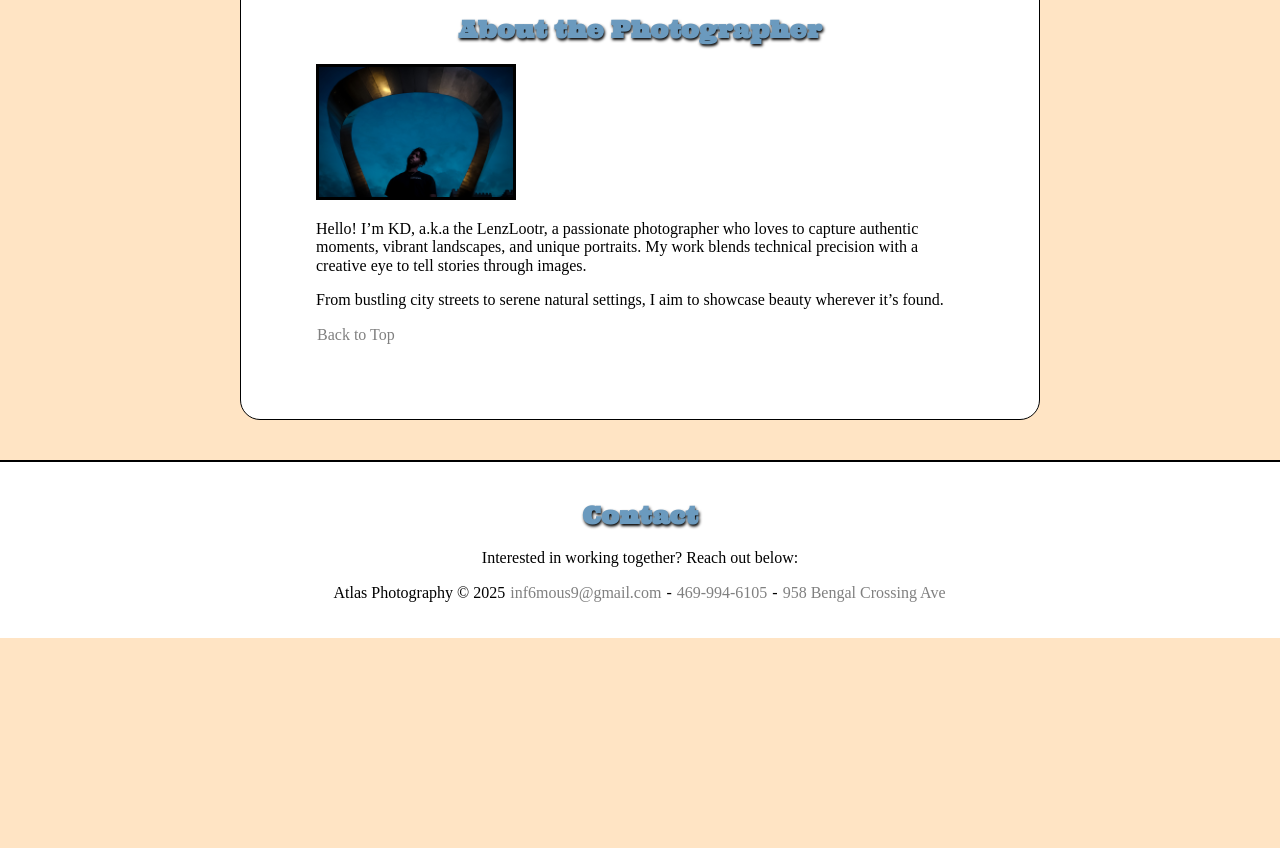
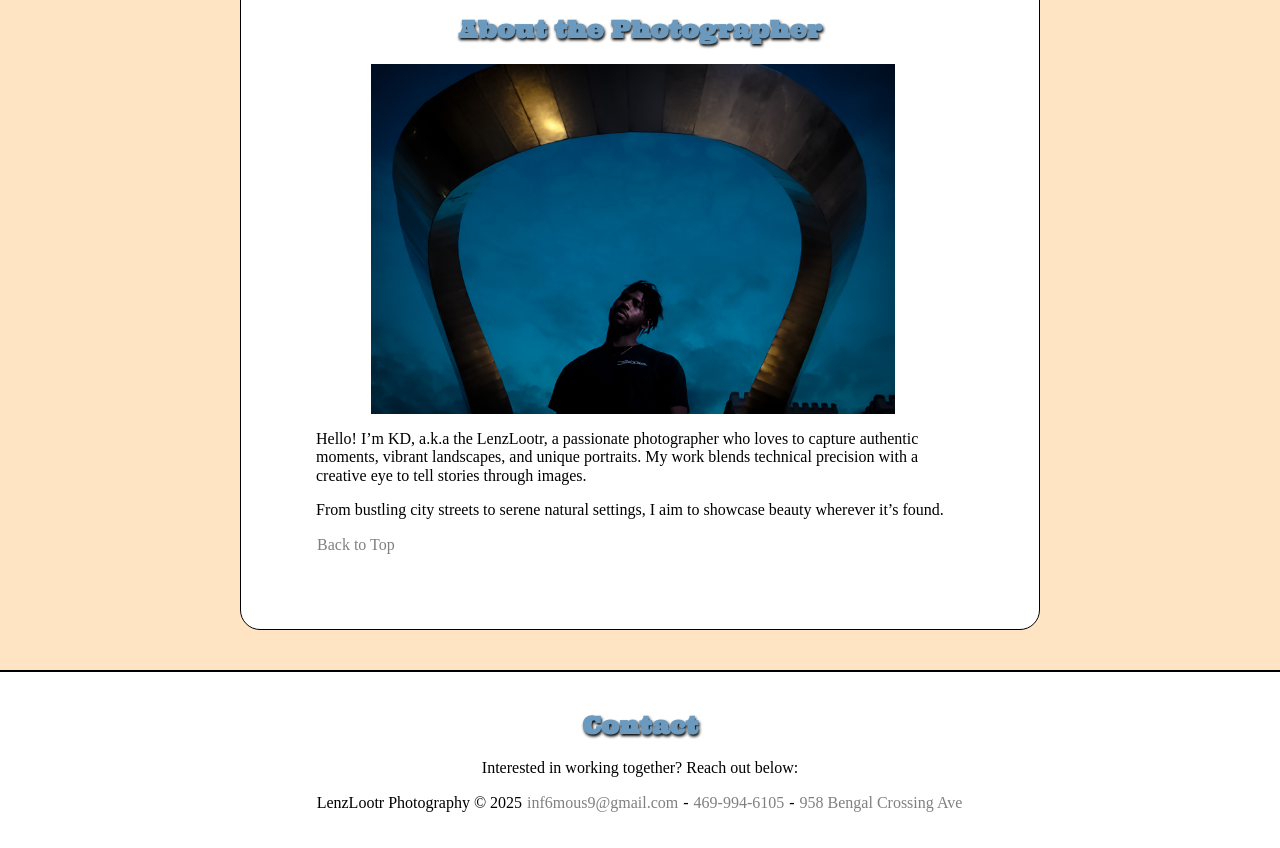
Before and after one commit to inf6mous/Project-1--LenzLootr, a plain HTML site: page index.html in a window 1280 px wide. Shown: the part 978-1826 px from the top of the page. Before the commit the page ends 1616 px from the top, so only its background shows below. Drawn offline with Linux system fonts and the light colour scheme; a web font is replaced by a local one.

Commit message:
Alignment

```diff
--- a/css/main.css
+++ b/css/main.css
@@ -51,8 +51,6 @@ h2 {
   gap: 20px;
 }
 
-
-
 .top-image {
   text-align: center;
   color: black;
@@ -66,10 +64,12 @@ a:hover {
 
 .Morales {
   background-image: url("../img/Morales.JPG");
-  background-size: cover;
+  background-size: contain;
   background-repeat: no-repeat;
   height: 350px;
   margin-top: 20px;
+  padding: 20px;
+  margin-left: 55px;
 }
 
 .footer {
--- a/index.html
+++ b/index.html
@@ -9,6 +9,13 @@
   <link rel="icon" href="icon.png">
   <link rel="stylesheet" href="./css/normalize.css">
   <link rel="stylesheet" href="./css/main.css">
+
+ <!-- Favicon for BAPS -->
+  <link rel="icon" href="./img/BAPS.jpg" type="image/x-icon">
+  <link rel="shortcut icon" href="./img/BAPS.jpg" type="image/x-icon">
+  <link rel="icon" type="image/png" sizes="32x32" href="./img/baps-32x32.png">
+  <link rel="icon" type="image/png" sizes="16x16" href="./img/baps-16x16.png">
+  <link rel="manifest" href="./baps.webmanifest">
 
   <meta name="theme-color" content="#000">
   <link rel="preconnect" href="https://fonts.googleapis.com">
@@ -71,17 +78,14 @@
       <section id="about">
         <h2>About the Photographer</h2>
         <div class="about-section">
-          <div>
-            <img src="./img/Morales.JPG" alt="Photographer portrait">
-          </div>
+            <div class="Morales"></div>
+
           <div>
             <p>Hello! I’m KD, a.k.a the LenzLootr, a passionate photographer who loves to capture authentic moments, vibrant landscapes, and unique portraits. My work blends technical precision with a creative eye to tell stories through images.</p>
             <p>From bustling city streets to serene natural settings, I aim to showcase beauty wherever it’s found.</p>
           </div>
         </div>
       </section>
-
-
 
       <a href="#top">Back to Top</a>
     </div>
@@ -93,7 +97,7 @@
     <section id="contact" class="links-section">
       <p>Interested in working together? Reach out below:</p>
       <p>
-       Atlas Photography © 2025
+       LenzLootr Photography © 2025
 
         <a href="mailto:inf6mous9@gmail.com">inf6mous9@gmail.com</a>
           -
```
